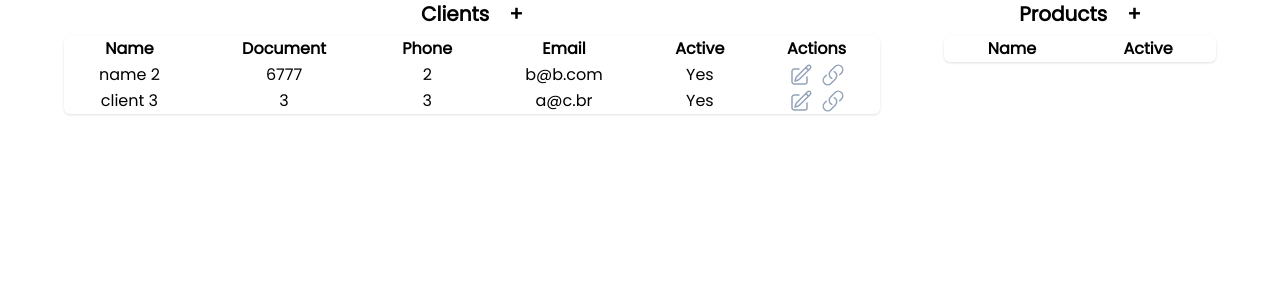
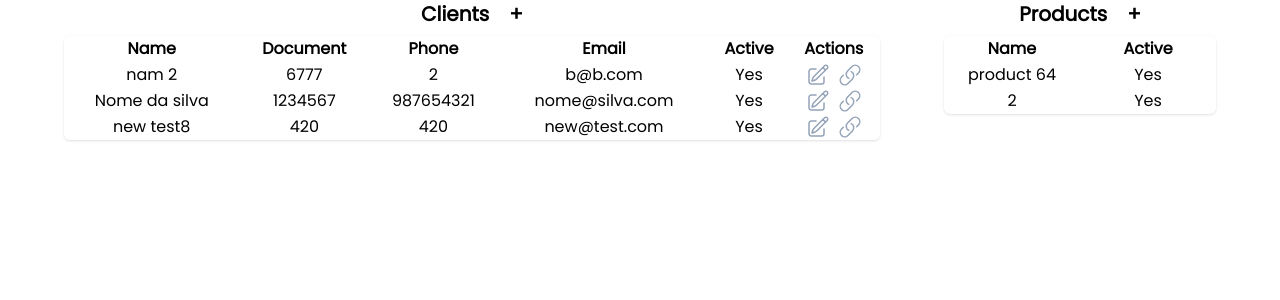
Before and after one commit to LucasFASouza/Clients-Admin, a Vue app: page / in a window 1280 px wide. Shown: the top 300 px of the page. Built offline with nearby package versions, Linux system fonts and the light colour scheme; data requests are answered from the project's data file.

Commit message:
feat: add association of clients and products funcionality

```diff
--- a/db/db.json
+++ b/db/db.json
@@ -1,22 +1,46 @@
 {
-  "products": [],
+  "products": [
+    {
+      "name": "product 64",
+      "isActive": true,
+      "id": 1
+    },
+    {
+      "name": "2",
+      "isActive": true,
+      "id": 2
+    }
+  ],
   "clients": [
     {
-      "name": "name 2",
+      "name": "nam 2",
       "document": 6777,
       "phone": 2,
       "email": "b@b.com",
       "isActive": true,
+      "products": [],
       "id": 10
     },
     {
-      "name": "client 3",
-      "document": 3,
-      "phone": 3,
-      "email": "a@c.br",
+      "name": "Nome da silva",
+      "document": 1234567,
+      "phone": 987654321,
+      "email": "nome@silva.com",
       "isActive": true,
+      "products": [],
       "id": 11
+    },
+    {
+      "name": "new test8",
+      "document": 420,
+      "phone": 420,
+      "email": "new@test.com",
+      "isActive": true,
+      "products": [
+        1,
+        2
+      ],
+      "id": 12
     }
-  ],
-  "relationships": []
+  ]
 }
--- a/src/components/AssociationTable.vue
+++ b/src/components/AssociationTable.vue
@@ -1,32 +1,30 @@
 <template>
   <form
-    id="register-client"
-    @submit="submitClient"
+    id="associate-client"
+    @submit="submitAssociation"
     class="w-full md:w-3/4 lg:w-2/3 shadow-lg rounded-md"
   >
     <h1 class="font-bold text-lg text-center">
-      Associate the client with the products
+      Associate the client with the products {{ client.products }}
     </h1>
 
     <div class="flex px-16 gap-12">
       <div class="flex flex-col w-1/2">
-        <label for="clientName">Clients</label>
-        <input
-          id="clientName"
-          v-model="client.name"
-          type="text"
-          class="shadow rounded-md p-1 px-2"
-        />
+        <h3>Client:</h3>
+        <h2>{{ client.name }}</h2>
       </div>
 
       <div class="flex flex-col w-1/2">
-        <label for="clientDocument">Products</label>
-        <input
-          id="clientDocument"
-          v-model="client.document"
-          type="number"
-          class="shadow rounded-md p-1 px-2"
-        />
+        <h3>Products</h3>
+        <div v-for="product in products" :key="product.id">
+          <input
+            type="checkbox"
+            id="product.name"
+            :value="product.id"
+            v-model="client.products"
+          />
+          <label for="product.name">{{ product.name }}</label>
+        </div>
       </div>
     </div>
 
@@ -47,14 +45,15 @@ export default {
 </script>
 
 <script setup>
-import { reactive } from "vue";
+import { reactive, onMounted, ref } from "vue";
 import { useRoute, useRouter } from "vue-router";
+
+import { api } from "../api";
 
 const route = useRoute();
 const router = useRouter();
+
 const clientId = route.params.id;
-
-const urlClients = import.meta.env.VITE_API_URL + "/clients";
 
 const client = reactive({
   name: "",
@@ -62,35 +61,47 @@ const client = reactive({
   phone: "",
   email: "",
   isActive: true,
+  products: [],
 });
 
-function submitClient(e) {
-  e.preventDefault();
+const products = ref([]);
 
-  if (
-    client.name === "" ||
-    client.document === "" ||
-    client.phone === "" ||
-    client.email === ""
-  ) {
-    alert("Please fill in all fields before submitting");
-    return;
+async function submitAssociation() {
+  console.log(client.products);
+  const response = await api.client.update(client);
+
+  if (response.ok) {
+    alert("Product edited successfully :)");
+    router.push({ name: "home" });
+  } else {
+    alert("Error editing product :( Please try again");
   }
 }
 
 async function getClient() {
-  const response = await fetch(urlClients + "/" + client.id);
+  const response = await api.client.getOne(clientId);
 
   if (response.ok) {
     const data = await response.json();
 
+    client.id = data.id;
     client.name = data.name;
     client.document = data.document;
     client.phone = data.phone;
     client.email = data.email;
     client.isActive = data.isActive;
+    client.products = data.products;
   } else {
     alert("Error getting client :( Please try again");
   }
 }
+
+async function getProducts() {
+  products.value = await api.product.getAll();
+}
+
+onMounted(() => {
+  getClient();
+  getProducts();
+});
 </script>
--- a/src/components/ClientForm.vue
+++ b/src/components/ClientForm.vue
@@ -127,7 +127,7 @@ async function getClient() {
   const response = await api.client.getOne(client.id);
 
   if (response.ok) {
-    const data = response.json();
+    const data = await response.json();
 
     client.name = data.name;
     client.document = data.document;
--- a/src/components/ProductForm.vue
+++ b/src/components/ProductForm.vue
@@ -85,7 +85,7 @@ async function getProduct() {
   const response = await api.product.getOne(product.id);
 
   if (response.ok) {
-    const data = response.json();
+    const data = await response.json();
 
     product.name = data.name;
     product.isActive = data.isActive;
--- a/src/components/ProductsTable.vue
+++ b/src/components/ProductsTable.vue
@@ -40,7 +40,8 @@ export default {
 import { onMounted, ref } from "vue";
 import { useRouter } from "vue-router";
 
-const urlProducts = import.meta.env.VITE_API_URL + "/products";
+import { api } from "../api";
+
 const data = ref([]);
 
 const router = useRouter();
@@ -49,11 +50,11 @@ function openProduct(id) {
   router.push({ name: "product", params: { id: id } });
 }
 
-async function getClients() {
-  data.value = await fetch(urlProducts).then((res) => res.json());
+async function getProducts() {
+  data.value = await api.product.getAll();
 }
 
 onMounted(() => {
-  getClients();
+  getProducts();
 });
 </script>
```
